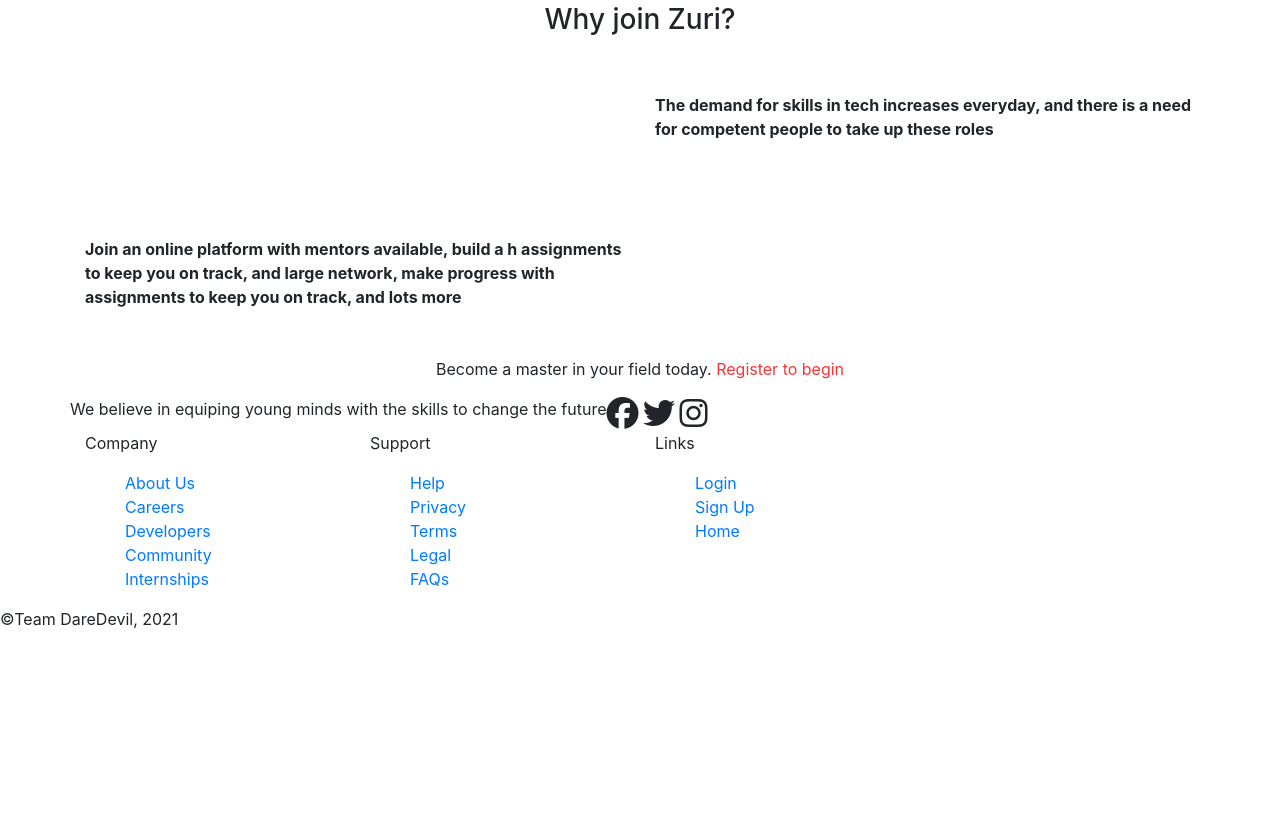
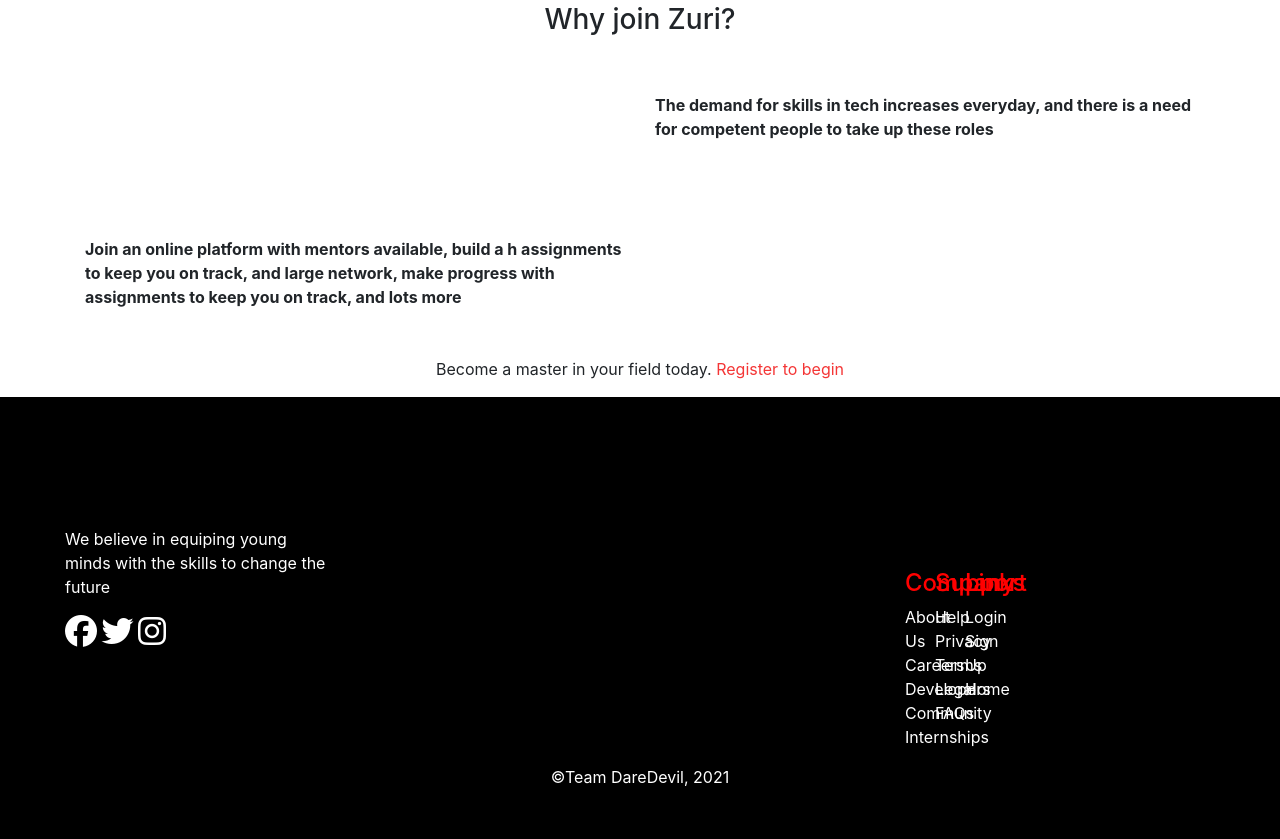
Before and after one commit to meenarh/ZURILandingPage, a plain HTML site: page index.html in a window 1280 px wide. Shown: the part 839-1678 px from the top of the page. Before the commit the page ends 1470 px from the top, so only its background shows below. Drawn offline with nearby package versions, Linux system fonts and the light colour scheme.

Commit message:
Add footer style

```diff
--- a/index.html
+++ b/index.html
@@ -142,23 +142,23 @@
     </div>
 
     <footer>
-      <div class="social container">
-        <div class="row">
-          We believe in equiping young minds with the skills to change the
-          future
+      <div>
+        <div class="left">
+            <div class="col-md-3">
+                <p>We believe in equiping young minds with the skills to change the future</p>
+
                 <div class="social-links">
                     <i class="fab fa-2x fa-facebook"></i>
                     <i class="fab fa-2x fa-twitter"></i>
                     <i class="fab fa-2x fa-instagram"></i>
                 </div>
+
             </div>
         </div>
-
-      <div class="container">
-        <div class="row">
-          <div class="col-sm-3">
-            <p>Company</p>
+        <div class="right">
+            <div class="col-md-4">
                 <ul class="footer-links">
+                    <li><h4>Company</h4></li>
                     <li><a href="#">About Us</a></li>
                     <li><a href="#">Careers</a></li>
                     <li><a href="#">Developers</a></li>
@@ -167,9 +167,9 @@
                 </ul>
             </div>
 
-          <div class="col-sm-3">
-            <p>Support</p>
+            <div class="col-md-4">
                 <ul class="footer-links">
+                    <li><h4>Support</h4></li>
                     <li><a href="#">Help</a></li>
                     <li><a href="#">Privacy</a></li>
                     <li><a href="#">Terms</a></li>
@@ -178,17 +178,19 @@
                 </ul>
             </div>
 
-          <div class="col-sm-3">
-            <p>Links</p>
+            <div class="col-md-4">
                 <ul class="footer-links">
+                    <li><h4>Links</h4></li>
                     <li><a href="#">Login</a></li>
                     <li><a href="#">Sign Up</a></li>
                     <li><a href="#">Home</a></li>
                 </ul>
             </div>
+
         </div>
-      </div>
-      ©Team DareDevil, 2021
+
+        <div class="devil">©Team DareDevil, 2021</div>
+
     </footer>
 
     <script src="https://use.fontawesome.com/9e5ea821c0.js"></script>
--- a/style.css
+++ b/style.css
@@ -38,8 +38,7 @@ a {
     width: 100%;
   }
 
-input,
-select {
+input, select {
     padding: 1rem;
     border-radius: 0.25rem;
     border: 1px solid #000;
@@ -48,7 +47,6 @@ select {
 label {
     margin-top: 1rem;
   }
-
   .form button .button {
     margin-top: 1rem !important;
   }
@@ -57,3 +55,34 @@ label {
     padding-top: 2rem;
     min-height: 20rem;
   }
+
+footer {
+    display: block;
+    background-color: black;
+    color: white;
+    padding: 50px;
+}
+footer .right {
+    display: flex;
+    justify-content: space-around;
+    width: 400px;
+    padding-left: 800px;
+}
+footer h4 {
+    color: red;
+}
+footer li {
+    padding: 0;
+    list-style-type: none;
+}
+footer li a {
+    text-decoration: none;
+    color: white;
+}
+footer .devil {
+    text-align: center;
+}
+footer .left {
+    position: relative;
+    top: 80px;
+}
```
Lines whose indentation alone changed are shown as unchanged.
